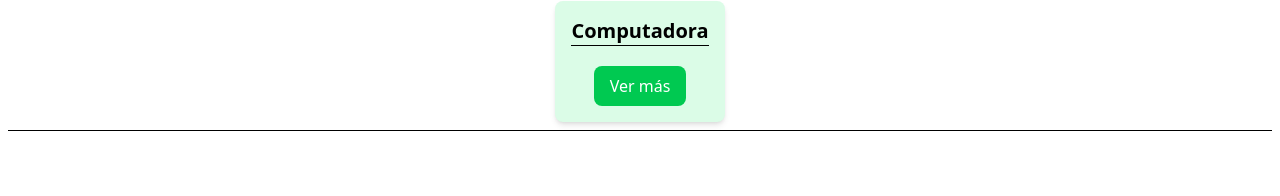
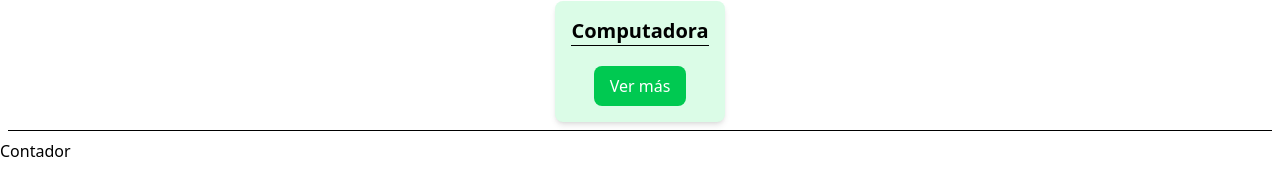
Before and after one commit to feden15/desafio-14, a React (Vite) app: page / in a window 1280 px wide. Shown: the part 194-390 px from the top of the page. Built offline with nearby package versions, Linux system fonts and the light colour scheme.

Commit message:
Creamos Contador.jsx y lo agregamos a App.jsx

```diff
--- a/src/App.jsx
+++ b/src/App.jsx
@@ -1,5 +1,6 @@
 // rafce
 
+import Contador from "./components/Contador"
 import LikeButton from "./components/LikeButton"
 import Producto from "./components/Producto"
 import UserCard from "./components/UserCard"
@@ -15,6 +16,8 @@ const App = () => {
 
       <Producto nombre="Computadora" descripcion="Lorem ipsum dolor sit, amet consectetur adipisicing elit. Id, quisquam."/>
       <hr className="m-2"/>
+
+      <Contador limite={5}/>
     </>
   )
 }
--- /dev/null
+++ b/src/components/Contador.jsx
@@ -0,0 +1,7 @@
+const Contador = () => {
+  return (
+    <div>Contador</div>
+  )
+}
+
+export default Contador
```
